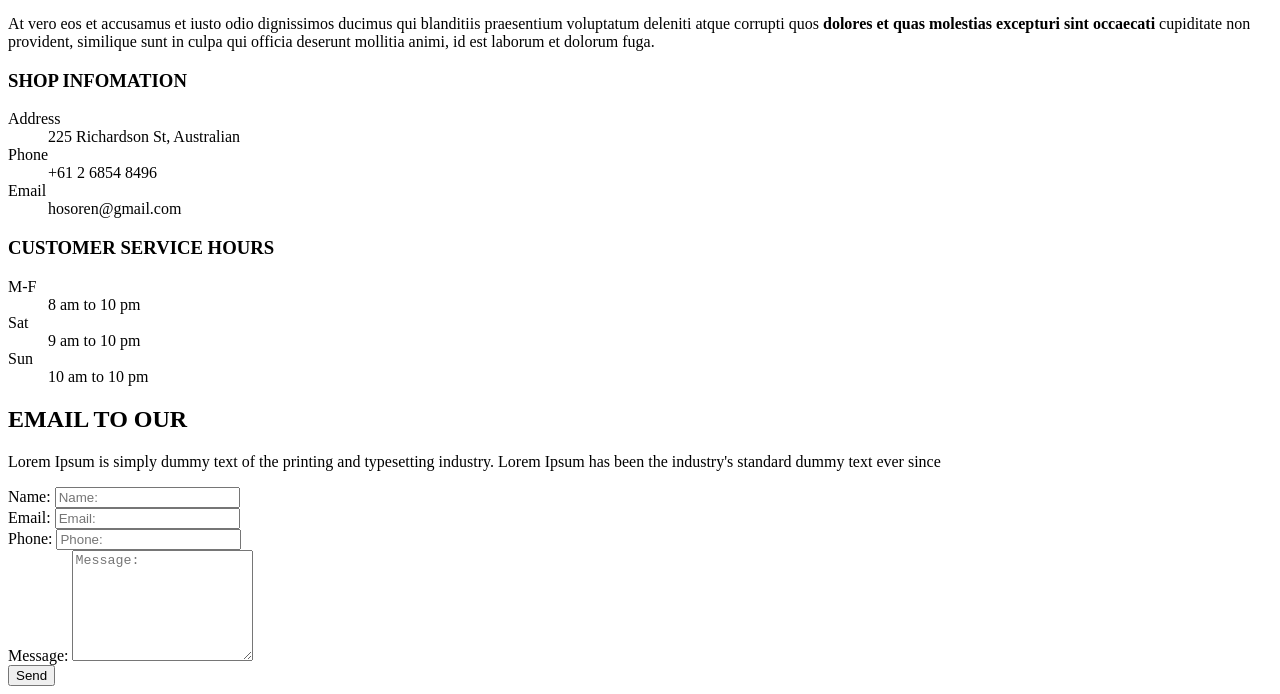
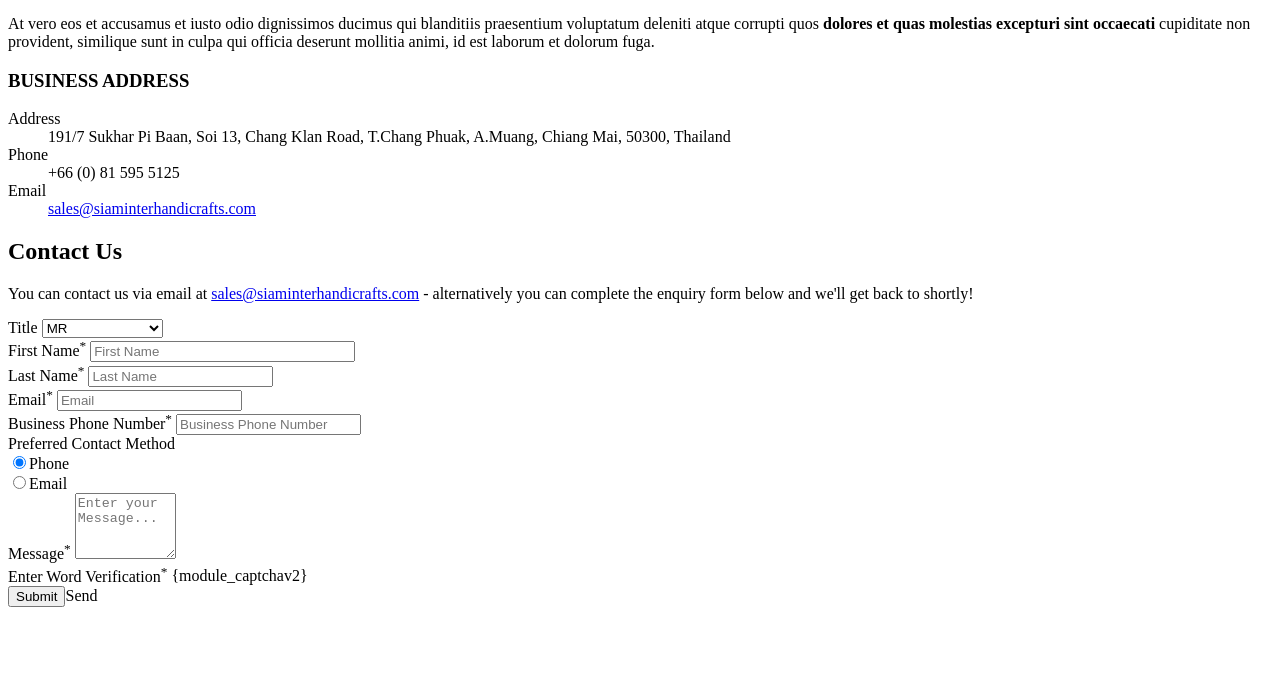
Before and after one commit to iansco/siam-bc, a plain HTML site: page contact.htm in a window 1280 px wide. Shown: the part 437-1131 px from the top of the page. After the commit the page ends 1052 px from the top, so only its background shows below. Drawn offline with Linux system fonts and the light colour scheme.

Commit message:
First attempt at Contact Us form with BC fields and JS...

```diff
--- a/contact.htm
+++ b/contact.htm
@@ -44,26 +44,14 @@
                             </div>
                             <!-- /.contact-header -->
                             <div class="contact-block">
-                                <h3>SHOP INFOMATION</h3>
+                                <h3>BUSINESS ADDRESS</h3>
                                 <dl class="dl-horizontal">
                                     <dt>Address</dt>
-                                    <dd>225 Richardson St, Australian</dd>
+                                    <dd>191/7 Sukhar Pi Baan, Soi 13, Chang Klan Road, T.Chang Phuak, A.Muang, Chiang Mai, 50300, Thailand</dd>
                                     <dt>Phone</dt>
-                                    <dd>+61 2 6854 8496</dd>
+                                    <dd>+66 (0) 81 595 5125</dd>
                                     <dt>Email</dt>
-                                    <dd>hosoren@gmail.com</dd>
-                                </dl>
-                            </div>
-                            <!-- /.contact-block -->
-                            <div class="contact-block">
-                                <h3>CUSTOMER SERVICE HOURS</h3>
-                                <dl class="dl-horizontal">
-                                    <dt>M-F</dt>
-                                    <dd>8 am to 10 pm</dd>
-                                    <dt>Sat</dt>
-                                    <dd>9 am to 10 pm</dd>
-                                    <dt>Sun</dt>
-                                    <dd>10 am to 10 pm</dd>
+                                    <dd><a href="mailto:sales@siaminterhandicrafts.com">sales@siaminterhandicrafts.com</a></dd>
                                 </dl>
                             </div>
                             <!-- /.contact-block -->
@@ -75,55 +63,111 @@
                     <div class="col-md-6">
                         <div class="contact-content">
                             <div class="contact-form-heading">
-                                <h2>EMAIL TO OUR</h2>
-                                <p>Lorem Ipsum is simply dummy text of the printing and typesetting industry. Lorem Ipsum has been the industry's
-                                    standard dummy text ever since</p>
+                                <h2>Contact Us</h2>
+                                <p>You can contact us via email at <a href="mailto:sales@siaminterhandicrafts.com">sales@siaminterhandicrafts.com</a> - alternatively you can complete the enquiry form below and we'll get back to shortly!</p>
                             </div>
                             <!-- /.contact-content -->
 
-                            <div id="ajax-message"></div>
-                            <form method="post" action="/contact#contact_form" id="contact_form" class="contact-form" accept-charset="UTF-8"><input type="hidden" value="contact" name="form_type"><input type="hidden" name="utf8" value="✓">
-
-
-
-
-
-
+                            <form name="catwebformform64146" method="post" onsubmit="return checkWholeForm64146(this)" enctype="multipart/form-data" action="/FormProcessv2.aspx?WebFormID=10090&amp;OID={module_oid}&amp;OTYPE={module_otype}&amp;EID={module_eid}&amp;CID={module_cid}">
 
                                 <div class="form-group">
-                                    <label>Name:</label>
-                                    <input class="form-control dark" type="text" id="ContactFormName" name="contact[name]" placeholder="Name:" autocapitalize="words"
-                                        value="">
+                                    <label for="Title">Title</label>
+                                    <select name="Title" id="Title" class="form-control">
+                                        <option value="--- Please Select ---" selected>--- Please Select</option>
+                                        <option value="352051">DR</option>
+                                        <option value="352050">MISS</option>
+                                        <option value="352047" selected="selected">MR</option>
+                                        <option value="352048">MRS</option>
+                                        <option value="352049">MS</option>
+                                    </select>
+                                </div>
 
+                                <div class="form-group">
+                                    <label for="FirstName" class="login">First Name<sup>*</sup></label>
+                                    <input type="text" class="form-control dark" name="FirstName" placeholder="First Name" id="FirstName" size="30">
                                 </div>
                                 <!-- /.form-group -->
 
                                 <div class="form-group">
-                                    <label>Email:</label>
-                                    <input class="form-control dark" type="email" id="ContactFormEmail" name="contact[email]" placeholder="Email:" autocorrect="off"
-                                        autocapitalize="off" value="">
+                                    <label for="LastName" class="login">Last Name<sup>*</sup></label>
+                                    <input type="text" name="LastName" placeholder="Last Name" id="LastName" class="form-control dark">
                                 </div>
                                 <!-- /.form-group -->
 
                                 <div class="form-group">
-                                    <label>Phone:</label>
-                                    <input class="form-control dark" type="tel" id="ContactFormPhone" name="contact[name]" placeholder="Phone:" pattern="[0-9\-]*"
-                                        value="">
+                                    <label for="EmailAddress" class="login">Email<sup>*</sup></label>
+                                    <input type="email" name="EmailAddress" placeholder="Email" id="EmailAddress" class="form-control dark">
                                 </div>
                                 <!-- /.form-group -->
 
                                 <div class="form-group">
-                                    <label>Message:</label>
-                                    <textarea class="form-control dark" rows="7" id="ContactFormMessage" name="contact[body]" placeholder="Message:"></textarea>
+                                    <label for="WorkPhone" class="login">Business Phone Number<sup>*</sup></label>
+                                    <input type="tel" name="WorkPhone" placeholder="Business Phone Number" id="WorkPhone" class="form-control dark">
+                                </div>
+                                <!-- /.form-group -->
 
+                                <div class="form-group">
+                                    <label for="PreferredContactMethod" class="login">Preferred Contact Method</label>
+                                    <div class="radio">
+                                    <label>
+                                        <input checked type="radio" name="CAT_Custom_868" id="CAT_Custom_868_0" value="Phone">Phone
+                                    </label>
+                                    </div>
+                                    <div class="radio">
+                                    <label>
+                                        <input type="radio" name="CAT_Custom_868" id="CAT_Custom_868_1" value="Email" />Email
+                                    </label>
+                                    </div>
+                                </div>
+                                <!-- /.form-group -->
 
+                                <div class="form-group">
+                                    <label class="login">Message<sup>*</sup></label>
+                                    <textarea placeholder="Enter your Message..." class="form-control dark" name="CAT_Custom_869" id="CAT_Custom_869" cols="10" rows="4" onkeydown="if(this.value.length>=4000)this.value=this.value.substring(0,3999);"></textarea>
+                                </div>
+                                <!-- /.form-group -->
+
+                                <div class="form-group">
+                                    <label class="login">Enter Word Verification<sup>*</sup></label>
+                                    {module_captchav2}
                                 </div>
                                 <!-- /.form-group -->
 
                                 <div class="form-button">
-                                    <button type="submit" class="btn btn-lg btn-dark">Send</button>
+                                    <input type="submit" class="btn btn-lg btn-dark">Send</input>
                                 </div>
                                 <!-- /.form-button -->
+
+                                <script type="text/javascript" src="/CatalystScripts/ValidationFunctions.js?vs=b2050.r494698-phase1"></script>
+
+                                <script type="text/javascript">
+                                //<![CDATA[
+                                    var submitcount3056 = 0;
+
+                                    function checkWholeForm3056(theForm) {
+                                        var why = "";
+                                        if (theForm.FirstName) why += isEmpty(theForm.FirstName.value, "First Name");
+                                        if (theForm.LastName) why += isEmpty(theForm.LastName.value, "Last Name");
+                                        if (theForm.EmailAddress) why += checkEmail(theForm.EmailAddress.value);
+                                        if (theForm.WorkPhone) why += isEmpty(theForm.WorkPhone.value, "Business Phone Number");
+                                        if (theForm.CAT_Custom_869) why += isEmpty(theForm.CAT_Custom_869.value, "Message");
+
+                                        if (theForm.CaptchaV2) why += captchaIsInvalid(theForm, "Enter Word Verification in box below", "Please enter the correct Word Verification as seen in the image");
+                                        if (why != "") {
+                                            alert(why);
+                                            return false;
+                                        }
+                                        if (submitcount3056 == 0) {
+                                            submitcount3056++;
+                                            theForm.submit();
+                                            return false;
+                                        } else {
+                                            alert("Form submission is in progress.");
+                                            return false;
+                                        }
+                                    }
+                                //]]>
+                                </script>
 
                             </form>
                         </div>
```
